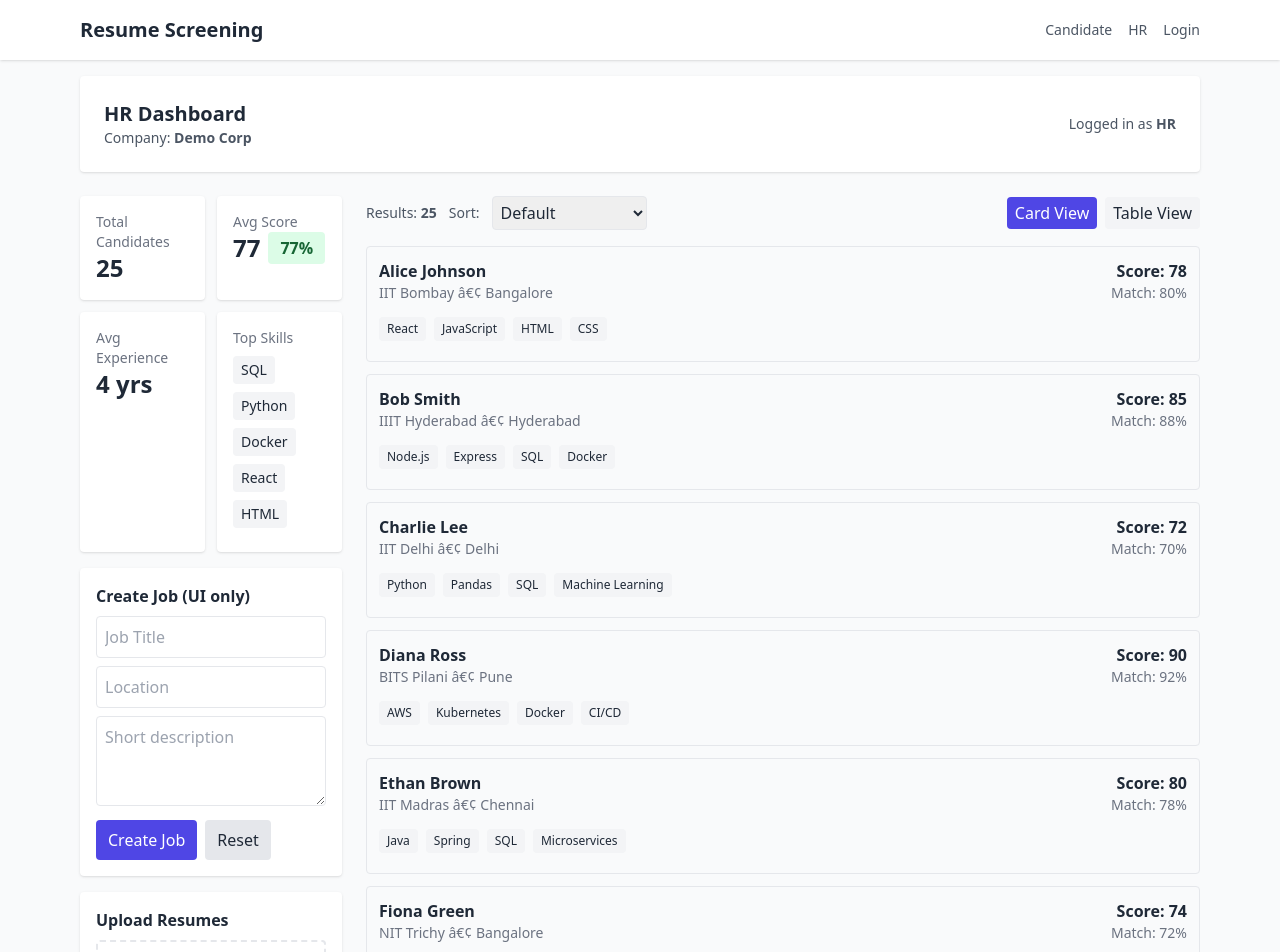
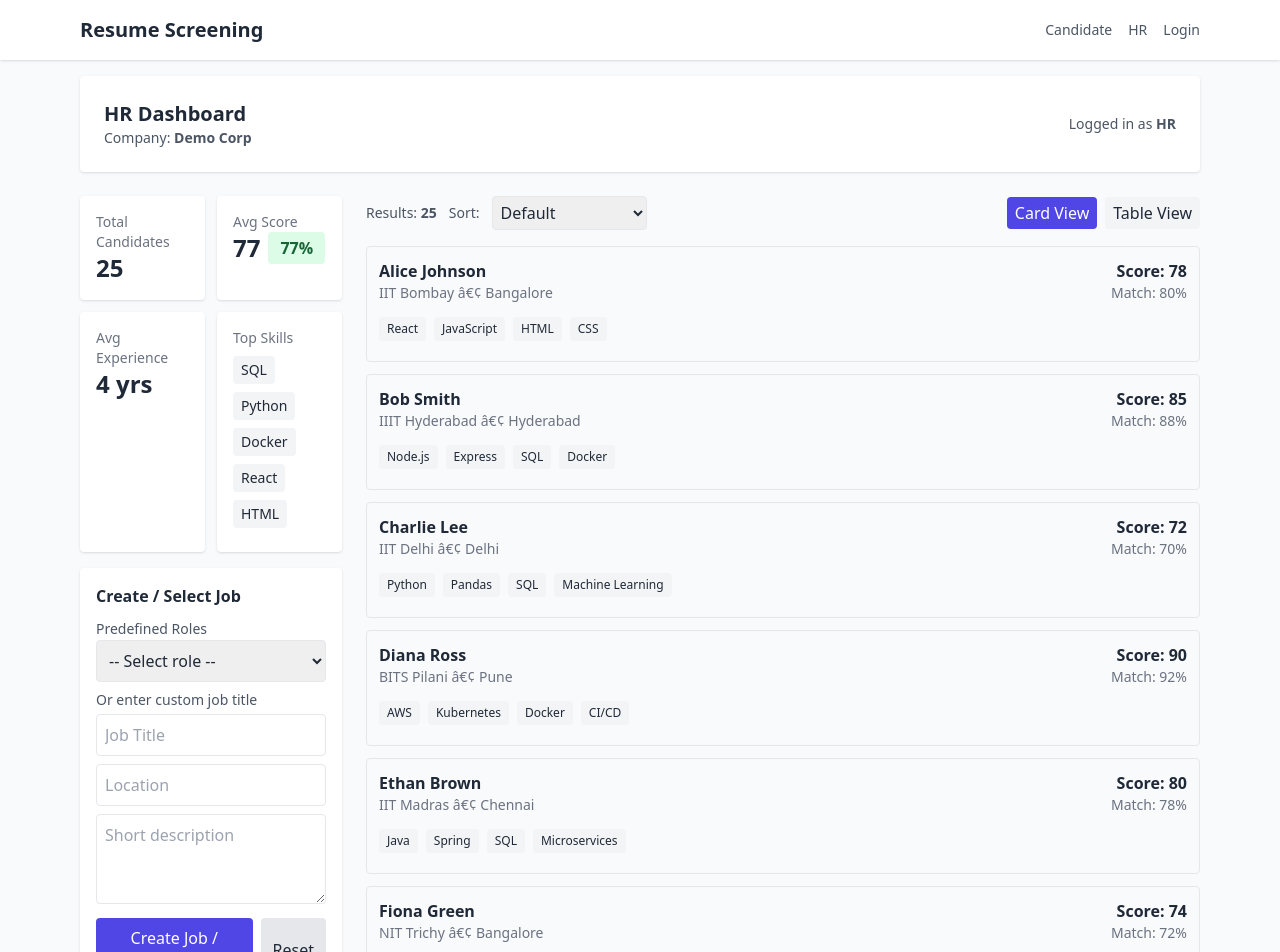
Before and after one commit to M-ABHIRAM36/resume_screener, a React (Vite) app: page /hr in a window 1280 px wide. Shown: the top 952 px of the page. Built offline with nearby package versions, Linux system fonts and the light colour scheme.

Commit message:
added more ui in hr dashboard

```diff
--- a/src/pages/hr/Dashboard.jsx
+++ b/src/pages/hr/Dashboard.jsx
@@ -1,5 +1,6 @@
 import React, { useMemo, useState } from "react"
 import candidatesData from "../../data/candidates.json"
+import jobRoles from "../../data/job_roles.json"
 import FilterPanel from "../../components/FilterPanel"
 import CandidateCard from "../../components/CandidateCard"
 import ResumeUpload from "../../components/ResumeUpload"
@@ -9,12 +10,42 @@ export default function HRDashboard(){
   const [filters, setFilters] = useState({skill:"", location:"", college:"", minMatch:0, experience:""})
   const [sortBy, setSortBy] = useState("")
   const [view, setView] = useState('cards')
+  const [selectedRoleName, setSelectedRoleName] = useState('')
+  const [currentJob, setCurrentJob] = useState(null)
   const [jobTitle, setJobTitle] = useState('')
   const [jobLocation, setJobLocation] = useState('')
   const [jobDesc, setJobDesc] = useState('')
+  const [candidatesList, setCandidatesList] = useState(candidatesData)
+
+  function computeMatchesForJob(job){
+    const req = job.requiredSkills || []
+    const list = candidatesData.map(c => {
+      const matches = req.filter(s => c.skills.map(x=>x.toLowerCase()).includes(s.toLowerCase())).length
+      const matchPercent = req.length>0 ? Math.round((matches / req.length) * 100) : 0
+      // Set score to combined metric (simple average of original score and matchPercent)
+      const newScore = Math.round(((c.score||0) + matchPercent)/2)
+      return {...c, matchPercent, score: newScore}
+    })
+    setCandidatesList(list)
+  }
+
+  function handleCreateJob(){
+    // If a predefined role is selected, use it; otherwise use the title/desc to form a job with default empty skills
+    const found = jobRoles.find(j => j.name === selectedRoleName)
+    if(found){
+      setCurrentJob(found)
+      setJobTitle(found.name)
+      setJobDesc(found.roadmapSteps && found.roadmapSteps.join('; '))
+      computeMatchesForJob(found)
+    } else {
+      const custom = {name: jobTitle || 'Custom Job', requiredSkills: []}
+      setCurrentJob(custom)
+      setCandidatesList(candidatesData.map(c=> ({...c, matchPercent:0, score:c.score})))
+    }
+  }
 
   const filtered = useMemo(()=>{
-    let list = candidatesData.slice()
+    let list = candidatesList.slice()
     if(filters.skill) list = list.filter(c => c.skills.includes(filters.skill))
     if(filters.location) list = list.filter(c => c.location === filters.location)
     if(filters.college) list = list.filter(c => c.college === filters.college)
@@ -26,15 +57,16 @@ export default function HRDashboard(){
     if(sortBy === 'top5') list = list.slice(0,5)
 
     return list
-  },[filters, sortBy])
+  },[filters, sortBy, candidatesList])
 
   const stats = useMemo(()=>{
-    const total = candidatesData.length
-    const avgScore = Math.round((candidatesData.reduce((s,c)=>s+c.score,0)/total)||0)
-    const avgExp = Math.round((candidatesData.reduce((s,c)=>s+c.experience,0)/total)||0)
-    const topSkills = Object.entries(candidatesData.flatMap(c=>c.skills).reduce((acc,s)=>{acc[s]=(acc[s]||0)+1;return acc},{}) ).sort((a,b)=>b[1]-a[1]).slice(0,5).map(x=>x[0])
-    return {total, avgScore, avgExp, topSkills}
-  },[])
+    const total = candidatesList.length
+    const avgScore = Math.round((candidatesList.reduce((s,c)=>s+c.score,0)/total)||0)
+    const avgExp = Math.round((candidatesList.reduce((s,c)=>s+c.experience,0)/total)||0)
+    const topSkills = Object.entries(candidatesList.flatMap(c=>c.skills).reduce((acc,s)=>{acc[s]=(acc[s]||0)+1;return acc},{}) ).sort((a,b)=>b[1]-a[1]).slice(0,5).map(x=>x[0])
+    const matchedCount = candidatesList.filter(c=>c.matchPercent>=70).length
+    return {total, avgScore, avgExp, topSkills, matchedCount}
+  },[candidatesList])
 
   return (
     <div className="space-y-6">
@@ -70,14 +102,31 @@ export default function HRDashboard(){
           </div>
 
           <div className="bg-white rounded shadow p-4">
-            <h4 className="font-semibold mb-2">Create Job (UI only)</h4>
+            <h4 className="font-semibold mb-2">Create / Select Job</h4>
+            <label className="text-sm text-gray-600">Predefined Roles</label>
+            <select value={selectedRoleName} onChange={e=>setSelectedRoleName(e.target.value)} className="w-full border p-2 rounded mb-2">
+              <option value="">-- Select role --</option>
+              {jobRoles.map(j=> <option key={j.name} value={j.name}>{j.name}</option>)}
+            </select>
+
+            <div className="text-sm text-gray-600 mb-1">Or enter custom job title</div>
             <input value={jobTitle} onChange={e=>setJobTitle(e.target.value)} placeholder="Job Title" className="w-full border p-2 rounded mb-2" />
             <input value={jobLocation} onChange={e=>setJobLocation(e.target.value)} placeholder="Location" className="w-full border p-2 rounded mb-2" />
             <textarea value={jobDesc} onChange={e=>setJobDesc(e.target.value)} placeholder="Short description" className="w-full border p-2 rounded mb-2" rows={3} />
             <div className="flex gap-2">
-              <button className="px-3 py-2 bg-indigo-600 text-white rounded">Create Job</button>
-              <button className="px-3 py-2 bg-gray-200 rounded">Reset</button>
+              <button onClick={handleCreateJob} className="px-3 py-2 bg-indigo-600 text-white rounded">Create Job / Apply Role</button>
+              <button onClick={()=>{setSelectedRoleName(''); setJobTitle(''); setJobDesc(''); setJobLocation(''); setCurrentJob(null); setCandidatesList(candidatesData)}} className="px-3 py-2 bg-gray-200 rounded">Reset</button>
             </div>
+
+            {currentJob && (
+              <div className="mt-3 border-t pt-3 text-sm text-gray-700">
+                <div className="font-semibold">Active Job:</div>
+                <div>{currentJob.name}</div>
+                <div className="text-xs text-gray-500 mt-1">Required Skills: {(currentJob.requiredSkills||[]).join(', ')}</div>
+                <div className="text-xs text-gray-500 mt-1">Matched candidates (>=70%): {stats.matchedCount}</div>
+              </div>
+            )}
+
           </div>
 
           <div className="bg-white rounded shadow p-4">
```
